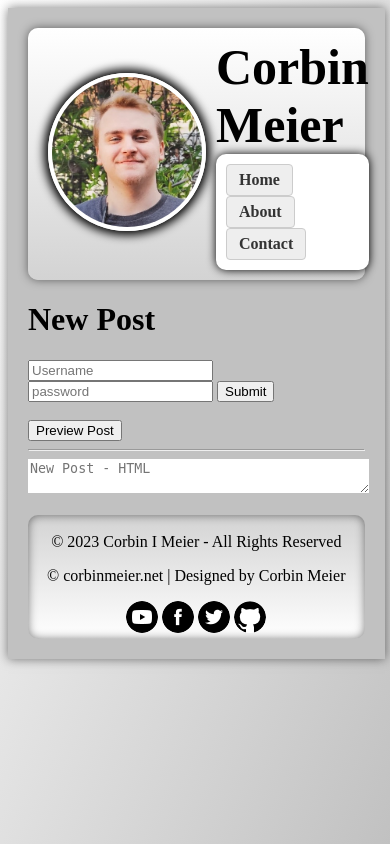
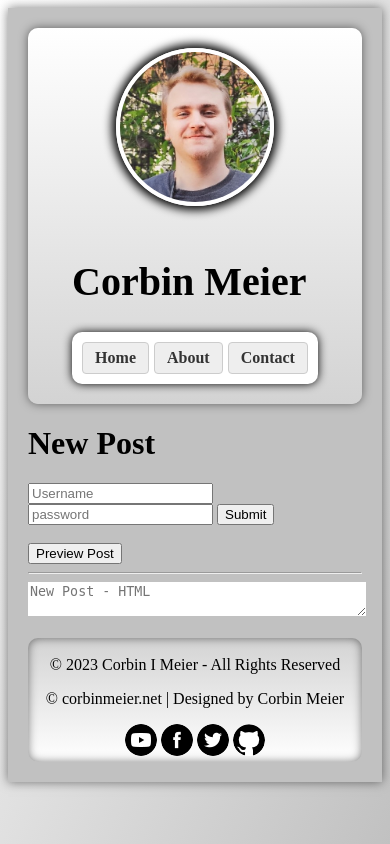
Before and after one commit to CorbinIvon/portfolio-webpage, a PHP site: page /new-post.php in a window 390 px wide. Run offline with PHP 8.4, Linux system fonts and the light colour scheme.

Commit message:
Mobile friendly for all devices.

```diff
--- a/css/site.css
+++ b/css/site.css
@@ -11,22 +11,20 @@ html {
 .content {
   background-color: var(--filler-color);
   box-shadow: 0px 0px 10px rgba(0, 0, 0, 0.5);
+  box-sizing: border-box;
   padding: 20px;
-  width: 90%;
   max-width: 1000px;
   margin: 0 auto;
 }
 .post {
   box-shadow: 0px 0px 10px rgba(0, 0, 0, 0.5);
   margin: 10px 0px 10px 0px;
-  width: 30%;
-  overflow: hidden;
 
-  display: inline-block;
+  display: block;
   border: 1px solid rgb(204, 204, 204);
   background-color: var(--secondary-color);
   color: rgb(51, 51, 51);
-  padding: 6px 12px;
+  padding: 12px;
   text-decoration: none;
   font-size: 16px;
   border-radius: 4px;
@@ -51,7 +49,6 @@ html {
   padding: 10px;
   font-size: 20px;
   font-weight: bold;
-  /* text-align: center; */
   border-radius: 10px;
   box-shadow: 0px 0px 10px rgba(0, 0, 0, 0.5);
   display: flex;
@@ -59,21 +56,31 @@ html {
   align-items: flex-start;
   flex-direction: row;
 }
+
 .profile-img {
   border-radius: 50%;
   border: 4px solid white;
   box-shadow: 0 0 10px 4px black;
   width: 150px;
 }
-.header-content{
+
+.header-content {
   margin: auto 0px auto 10px;
 }
-.header h1 {
-  color: #000000;
-  font-size: 2.5em;
-  font-weight: 700;
-  /* text-shadow: 0 0 10px #000000; */
-  margin: 0px;
+
+@media screen and (max-width: 768px) {
+  .header {
+    flex-direction: column;
+    align-items: center;
+  }
+
+  .header-content {
+    margin: 10px 0;
+  }
+}
+.header-content h1 {
+  flex-shrink: 1;
+  color: black;
 }
 .header-navigation {
   background: #ffffff;
```
